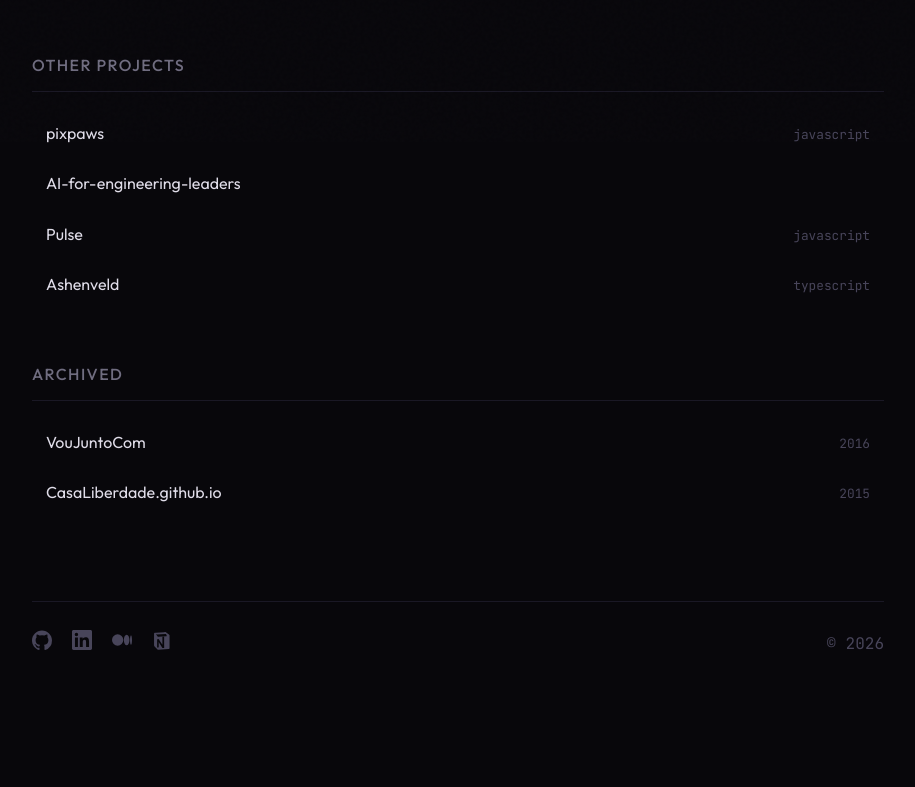
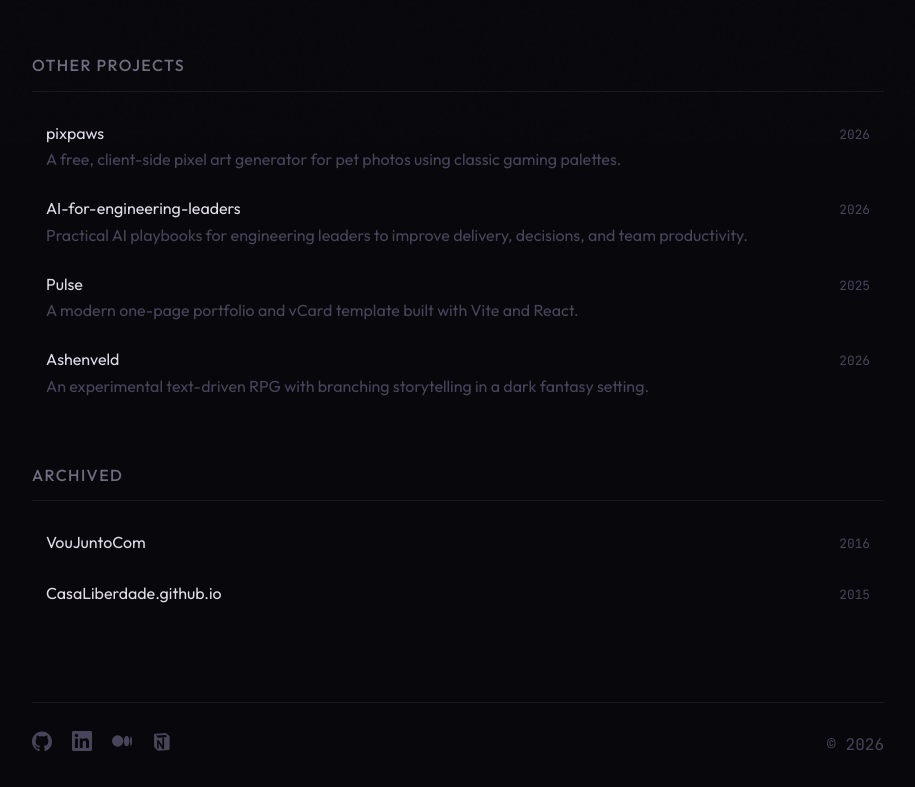
Before and after one commit to shiphrahx/cassia-almeida.com, a Next.js app: page /projects in a window 1280 px wide. Shown: the part 658-1445 px from the top of the page, without its empty margins (182-1097 px from the left). Before the commit the page ends 1344 px from the top, so only its background shows below. Built offline with nearby package versions, Linux system fonts and the light colour scheme.

Commit message:
feat: add captions and project years to other projects list

```diff
--- a/app/globals.css
+++ b/app/globals.css
@@ -159,6 +159,8 @@ nav {
 .list-item:hover .list-item-title { color: #fff; }
 
 .list-item-title { font-size: 1rem; color: var(--text); font-weight: 400; }
+
+.list-item-sub { font-size: 1rem; color: var(--text-dim); margin-top: 2px; line-height: 1.45; }
 
 .list-item-meta {
   font-family: var(--font-mono);
--- a/app/projects/page.tsx
+++ b/app/projects/page.tsx
@@ -26,10 +26,34 @@ export default function Projects() {
       <div className="section">
         <div className="section-header"><span className="section-title">Other Projects</span></div>
         <div className="list">
-          <a className="list-item" href="https://github.com/shiphrahx/pixpaws" target="_blank" rel="noopener noreferrer"><span className="list-item-title">pixpaws</span><span className="list-item-meta">javascript</span></a>
-          <a className="list-item" href="https://github.com/shiphrahx/AI-for-engineering-leaders" target="_blank" rel="noopener noreferrer"><span className="list-item-title">AI-for-engineering-leaders</span></a>
-          <a className="list-item" href="https://github.com/shiphrahx/Pulse" target="_blank" rel="noopener noreferrer"><span className="list-item-title">Pulse</span><span className="list-item-meta">javascript</span></a>
-          <a className="list-item" href="https://github.com/shiphrahx/Ashenveld" target="_blank" rel="noopener noreferrer"><span className="list-item-title">Ashenveld</span><span className="list-item-meta">typescript</span></a>
+          <a className="list-item" href="https://github.com/shiphrahx/pixpaws" target="_blank" rel="noopener noreferrer">
+            <div>
+              <div className="list-item-title">pixpaws</div>
+              <div className="list-item-sub">A free, client-side pixel art generator for pet photos using classic gaming palettes.</div>
+            </div>
+            <span className="list-item-meta">2026</span>
+          </a>
+          <a className="list-item" href="https://github.com/shiphrahx/AI-for-engineering-leaders" target="_blank" rel="noopener noreferrer">
+            <div>
+              <div className="list-item-title">AI-for-engineering-leaders</div>
+              <div className="list-item-sub">Practical AI playbooks for engineering leaders to improve delivery, decisions, and team productivity.</div>
+            </div>
+            <span className="list-item-meta">2026</span>
+          </a>
+          <a className="list-item" href="https://github.com/shiphrahx/Pulse" target="_blank" rel="noopener noreferrer">
+            <div>
+              <div className="list-item-title">Pulse</div>
+              <div className="list-item-sub">A modern one-page portfolio and vCard template built with Vite and React.</div>
+            </div>
+            <span className="list-item-meta">2025</span>
+          </a>
+          <a className="list-item" href="https://github.com/shiphrahx/Ashenveld" target="_blank" rel="noopener noreferrer">
+            <div>
+              <div className="list-item-title">Ashenveld</div>
+              <div className="list-item-sub">An experimental text-driven RPG with branching storytelling in a dark fantasy setting.</div>
+            </div>
+            <span className="list-item-meta">2026</span>
+          </a>
         </div>
       </div>
 
```
